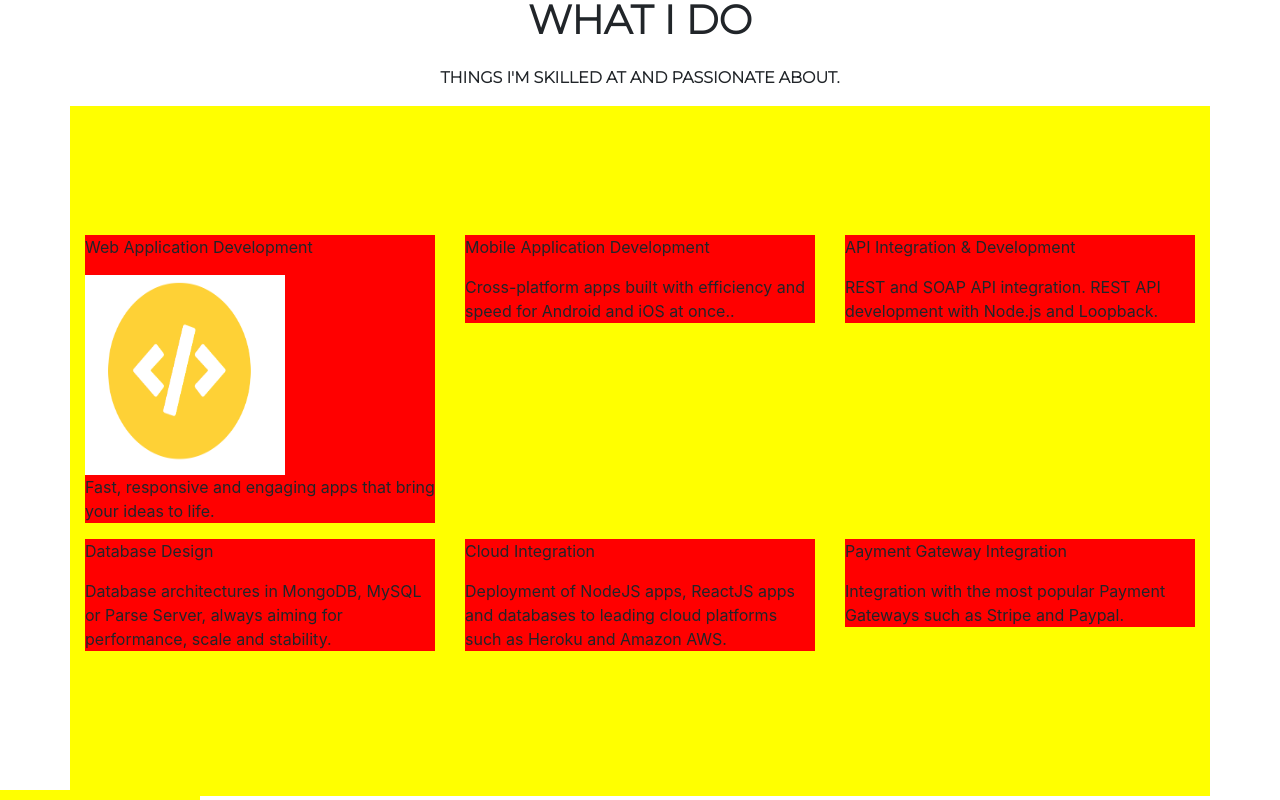
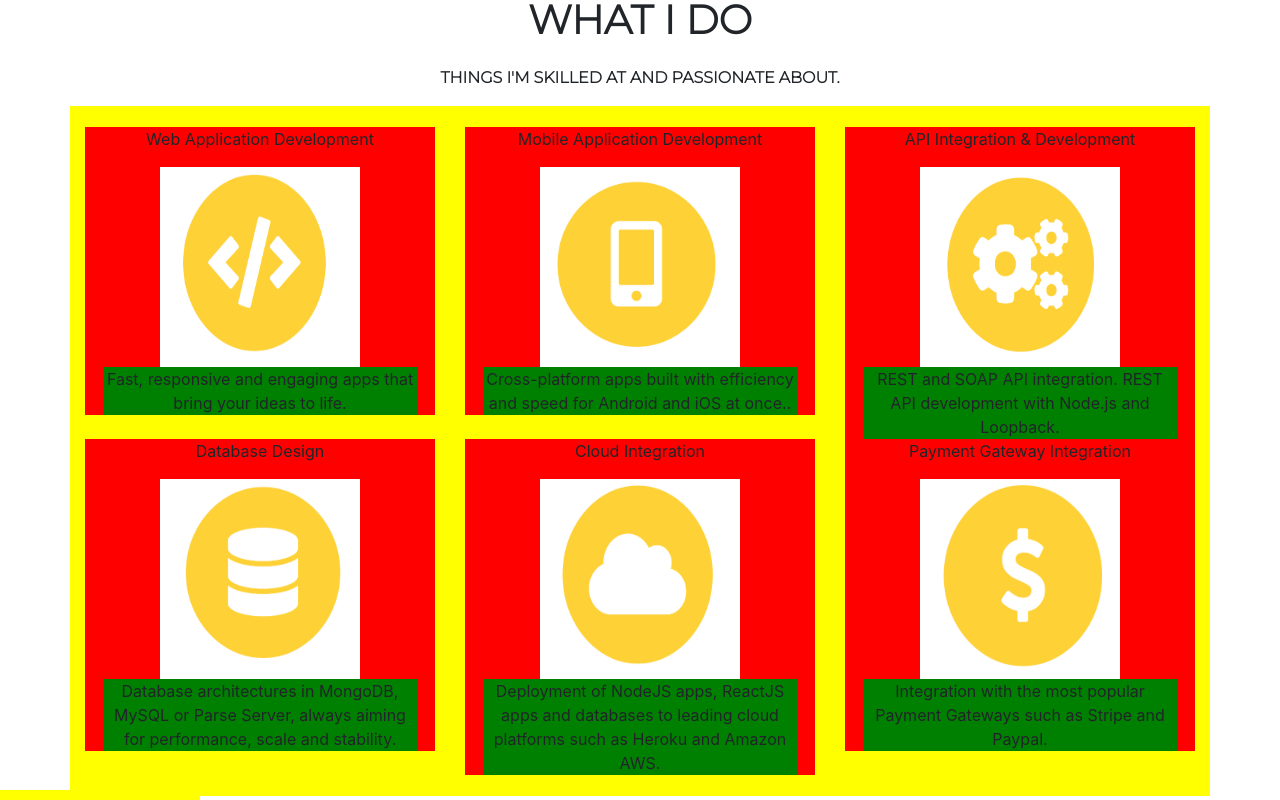
Before and after one commit to AtdheUruqi/my-portfolio, a React app: page / in a window 1280 px wide. Shown: the part 1260-2060 px from the top of the page. Built offline with nearby package versions, Linux system fonts and the light colour scheme; a web font is replaced by a local one.

Commit message:
worked on what i do image and fixed to center

```diff
--- a/src/components/WhatIDo/index.js
+++ b/src/components/WhatIDo/index.js
@@ -10,44 +10,49 @@ const Skills = () => {
             <div class="container" style={{ backgroundColor: 'yellow' }}>
                 <div class="row justify-content-center">
                     <div class="col-sm">
-                        <div style={{ backgroundColor: 'red' }}>
+                        <div style={{ backgroundColor: 'red',textAlign:'center' }}>
                             <p>Web Application Development</p>
                             <img src={require('../../assets/web-development.png')} width="200" height="200"/>
-                            <p>Fast, responsive and engaging apps that bring your ideas to life.</p>
+                            <p style={{backgroundColor:'green',width:'90%',margin:'auto'}}>Fast, responsive and engaging apps that bring your ideas to life.</p>
                         </div>
                     </div>
                     <div class="col-sm">
-                        <div style={{ backgroundColor: 'red' }}>
+                        <div style={{ backgroundColor: 'red',textAlign:'center' }}>
 
                             <p>Mobile Application Development</p>
-                            <p>Cross-platform apps built with efficiency and speed for Android and iOS at once..</p>
+                            <img src={require('../../assets/mobile-development.png')} width="200" height="200"/>
+                            <p style={{backgroundColor:'green',width:'90%',margin:'auto'}}>Cross-platform apps built with efficiency and speed for Android and iOS at once..</p>
                         </div>
                     </div>
 
                     <div class="col-sm">
-                        <div style={{ backgroundColor: 'red' }}>
+                        <div style={{ backgroundColor: 'red',textAlign:'center' }}>
                             <p>API Integration & Development</p>
-                            <p>REST and SOAP API integration. REST API development with Node.js and Loopback.</p>
+                            <img src={require('../../assets/api-development.png')} width="200" height="200"/>
+                            <p style={{backgroundColor:'green',width:'90%',margin:'auto'}}>REST and SOAP API integration. REST API development with Node.js and Loopback.</p>
                         </div>
                     </div>
                     <div class="w-100"></div>
                     <div class="col-sm">
-                        <div style={{ backgroundColor: 'red' }}>
+                        <div style={{ backgroundColor: 'red',textAlign:'center' }}>
                             <p>Database Design</p>
-                            <p>Database architectures in MongoDB, MySQL or Parse Server, always aiming for performance, scale and stability.</p>
+                            <img src={require('../../assets/database-development.png')} width="200" height="200"/>
+                            <p style={{backgroundColor:'green',width:'90%',margin:'auto'}}>Database architectures in MongoDB, MySQL or Parse Server, always aiming for performance, scale and stability.</p>
                         </div>
                     </div>
                     <div class="col-sm">
-                        <div style={{ backgroundColor: 'red' }}>
+                        <div style={{ backgroundColor: 'red',textAlign:'center' }}>
                             <p>Cloud Integration</p>
-                            <p>Deployment of NodeJS apps, ReactJS apps and databases to leading cloud platforms such as Heroku and Amazon AWS.</p>
+                            <img src={require('../../assets/cloud-development.png')} width="200" height="200"/>
+                            <p style={{backgroundColor:'green',width:'90%',margin:'auto'}}>Deployment of NodeJS apps, ReactJS apps and databases to leading cloud platforms such as Heroku and Amazon AWS.</p>
                         </div>
                     </div>
 
                     <div class="col-sm">
-                        <div style={{ backgroundColor: 'red' }}>
+                        <div style={{ backgroundColor: 'red',textAlign:'center' }}>
                             <p>Payment Gateway Integration</p>
-                            <p>Integration with the most popular Payment Gateways such as Stripe and Paypal.</p>
+                            <img src={require('../../assets/payment-development.png')} width="200" height="200"/>
+                            <p style={{backgroundColor:'green',width:'90%',margin:'auto'}}>Integration with the most popular Payment Gateways such as Stripe and Paypal.</p>
                         </div>
                     </div>
                 </div>
```
